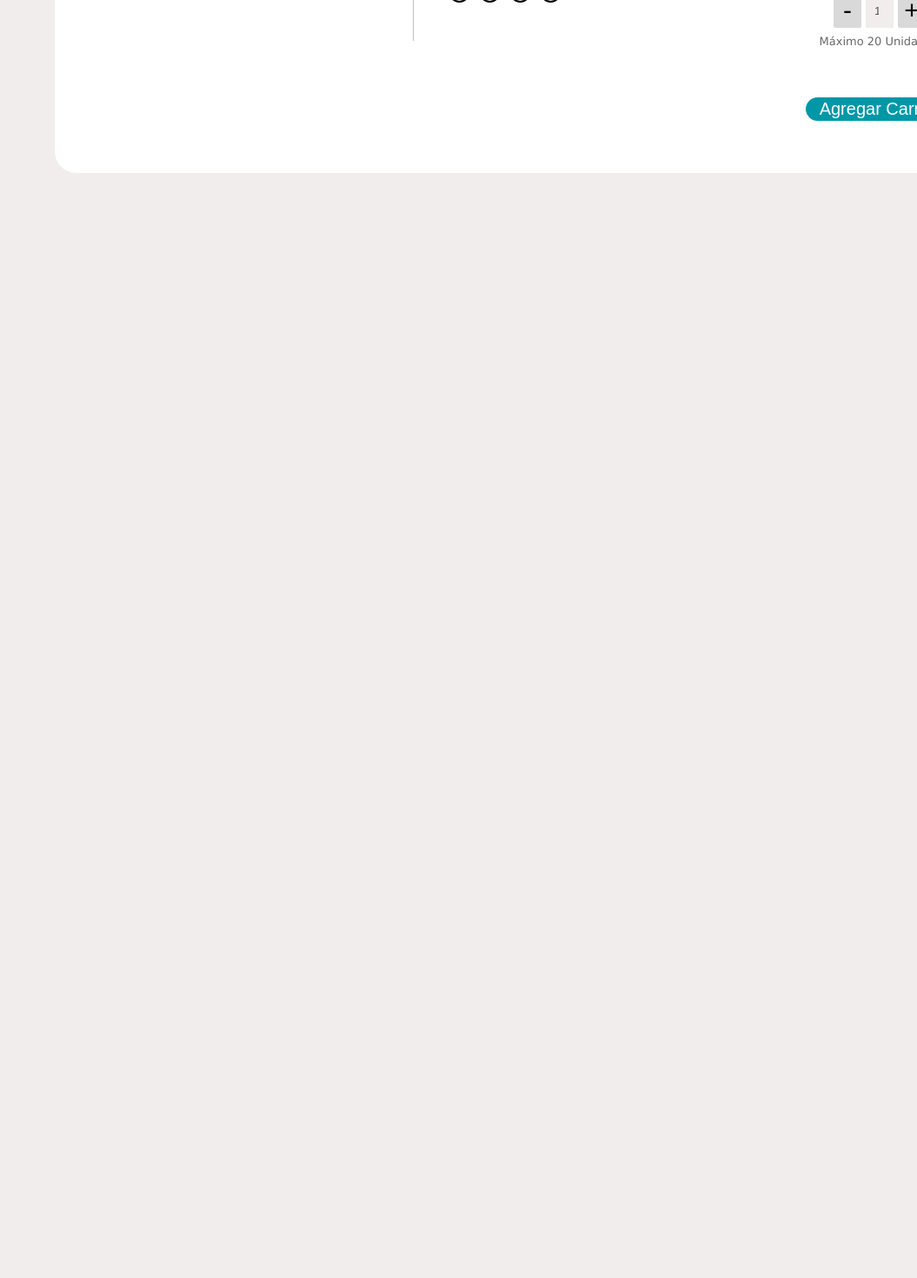
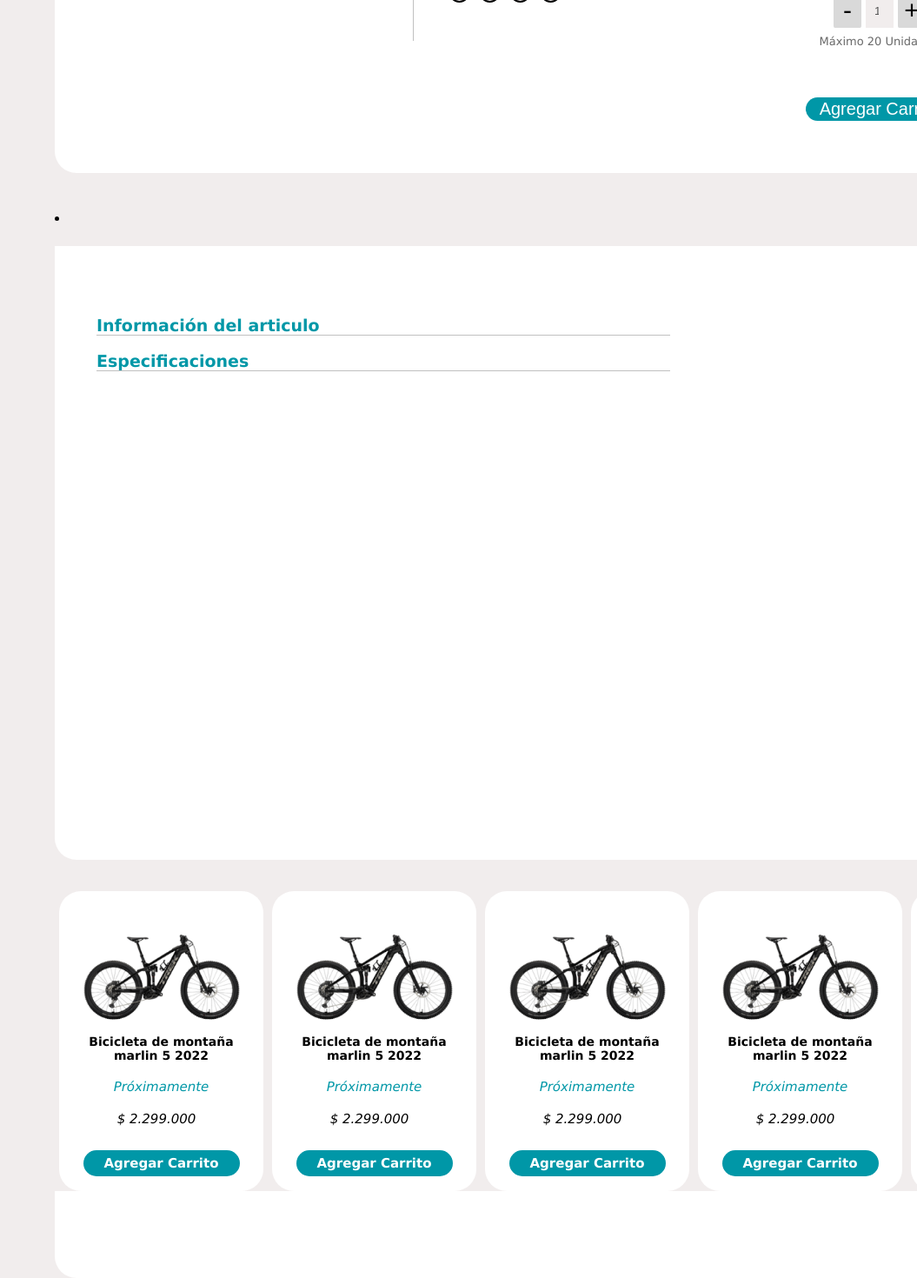
Before and after one commit to EDISON1606/BikeStore, a React (Vite) app in the folder Frontend/: page /detail in a window 1280 px wide. Shown: the part 381-1851 px from the top of the page at 87% size, without its empty margins (225-1280 px from the left). Before the commit the page ends 800 px from the top, so only its background shows below. Built offline with nearby package versions, Linux system fonts and the light colour scheme.

Commit message:
avance detalle

```diff
--- a/Frontend/src/CSS/Cards.css
+++ b/Frontend/src/CSS/Cards.css
@@ -193,8 +193,7 @@ input{
     gap: 20px;
     margin-top: 150px;
     position: relative;
-    right: 102rem;
-
+    right: 100rem;
 }
 .btn{
 
@@ -213,7 +212,7 @@ input{
    }
 
 
-.cards-products{
+.cards-products {
     width: 215px;
     height: 325px;
     background-color: #FFFF;
@@ -246,8 +245,20 @@ button{
  .show{
     display: block;
  }
-
-
+@media screen and (max-width:1669px) {
+    .products {
+        grid-template-columns: repeat(3, 1fr);
+        margin-left: 5px;
+        right: 91rem;
+    }
+}
+@media screen and (max-width:1300px){
+    .products {
+        grid-template-columns: repeat(3, 1fr);
+        margin-left: 5px;
+        right: 75rem;
+    }
+}
 @media screen and (max-width: 1284px){
 
     .products {
@@ -255,6 +266,11 @@ button{
         margin-left: 5px;
         right: 87rem;
     }
+    .opcion_dos{
+
+        position: relative;
+        right: 12rem;
+}
 
     .list{
         margin-right: 55px;
@@ -273,7 +289,13 @@ button{
         right: 11rem;
     }
 
-
+    }
+    @media screen and (max-width:1050px){
+        .products {
+            grid-template-columns: repeat(3, 1fr);
+            margin-left: 5px;
+            right: 75rem;
+        }
     }
 @media screen and (max-width: 1024px){
     .menu h6{
--- a/Frontend/src/CSS/Cards_detail.css
+++ b/Frontend/src/CSS/Cards_detail.css
@@ -32,7 +32,7 @@
     top: -13rem;
     width: 302px;
 }
-.bici2 {
+.bici1 {
     width: 300px;
     position: relative;
     left: 7rem;
@@ -180,3 +180,107 @@
     left: 2rem;
     top: 1rem;
 }
+.product_caro h4{
+    background-color: transparent;
+    font-family: Verdana, Geneva, Tahoma, sans-serif;
+    color: black;
+    font-size: 14px;
+    font-weight: bold;
+
+}
+.product_caro{
+    width: 215px;
+    height: 325px;
+    background-color: #FFFF;
+    border-radius: 25px;
+    text-align: center;
+    margin-left: 5px;
+    padding: 10px;
+    margin-top: 35px;
+    margin-right: 5px;
+    display: grid;
+    gap: 5px;
+}
+.btn3{
+    background-color: #0097A7;
+    color: white;
+    font-family: Verdana, Geneva, Tahoma, sans-serif;
+    font-weight: bold;
+    margin: auto;
+    border: transparent;
+    height: 30px;
+    width: 180px;
+    justify-content: center;
+    border-radius: 50px;
+    font-size: 15px;
+    display: flex;
+}
+.bici2{
+    width: 180px;
+    margin: auto;
+}
+.product_caro h3{
+    background-color: transparent;
+    font-family: Verdana, Geneva, Tahoma, sans-serif;
+    color: black;
+    font-size: 15px;
+    font-style: italic;
+    left: 2rem;
+    position: relative;
+    top: 0rem;
+}
+.product_caro p{
+    background-color: transparent;
+    font-family: Verdana, Geneva, Tahoma, sans-serif;
+    color: #0097A7;
+    font-size: 15px;
+    position: relative;
+    font-style: italic;
+    top: 0rem;
+}
+.Carousel{
+    display: grid;
+    grid-template-columns: repeat(10,1fr);
+    margin-top: 1px;
+
+}
+.carousel_princ{
+    position: relative;
+    background-color: white;
+    border-radius: 25px;
+    width: 1245px;
+    height: 480px;
+    left: 0rem;
+    top: -3rem;
+
+}
+.informe{
+    position: relative;
+    background-color: white;
+    border-radius: 25px;
+    width: 1245px;
+    height: 770px;
+    left: 0rem;
+    top: -3rem;
+}
+.informe_bike h1{
+    font-size: 19px;
+    font-family: Verdana, Geneva, Tahoma, sans-serif;
+    background-color: white;
+    position: relative;
+    left: 3rem;
+    top: 9rem;
+    width: 660px;
+    color: #0097A7;
+    border-bottom: 1px solid silver;
+}
+
+.informe_bike p{
+    font-size: 15px;
+    font-family: Verdana, Geneva, Tahoma, sans-serif;
+    background-color: white;
+    position: relative;
+    left: 3rem;
+    top: 9rem;
+    width: 660px;
+}
--- a/Frontend/src/components/Cards_detail.jsx
+++ b/Frontend/src/components/Cards_detail.jsx
@@ -1,11 +1,12 @@
 import React from 'react'
 import Bici1 from '../img/bici1 31.png'
+import Bici2 from '../img/bici2 31.png'
 
 export default function Cards_detail (){
 
     return(
         <div className='cards_detail'>
-         <img src={Bici1} className='bici2'/>
+         <img src={Bici1} className='bici1'/>
          <h1>Bicicleta de montaña marlin 5  2022</h1>
          <h2>Vendido por BikeStore</h2>
          <h3>$ 2.299.000</h3>
@@ -61,6 +62,59 @@ export default function Cards_detail (){
 
                 </div>
                 <button className='btn2'>Agregar Carrito</button>
+
+
+                <div className='informe'>
+                    <div className='informe_bike'>
+                        <h1>Información del articulo</h1>
+                        <li>
+                            <p></p>
+                            <p></p>
+                        </li>
+                        <h1>Especificaciones</h1>
+                    </div>
+                </div>
+
+                     <div className='carousel_princ'>
+                      <div className='Carousel'>
+                    <div className='product_caro'>
+                    <img src={Bici2} className='bici2' />
+                        <h4>Bicicleta de montaña marlin 5  2022</h4>
+                        <p>Próximamente</p>
+                        <h3>$ 2.299.000</h3>
+                        <button className='btn3'>Agregar Carrito</button>
+                    </div>
+                    <div className='product_caro'>
+                    <img src={Bici2} className='bici2' />
+                        <h4>Bicicleta de montaña marlin 5  2022</h4>
+                        <p>Próximamente</p>
+                        <h3>$ 2.299.000</h3>
+                        <button className='btn3'>Agregar Carrito</button>
+                    </div>
+                    <div className='product_caro'>
+                    <img src={Bici2} className='bici2' />
+                        <h4>Bicicleta de montaña marlin 5  2022</h4>
+                        <p>Próximamente</p>
+                        <h3>$ 2.299.000</h3>
+                        <button className='btn3'>Agregar Carrito</button>
+                    </div>
+                    <div className='product_caro'>
+                    <img src={Bici2} className='bici2' />
+                        <h4>Bicicleta de montaña marlin 5  2022</h4>
+                        <p>Próximamente</p>
+                        <h3>$ 2.299.000</h3>
+                        <button className='btn3'>Agregar Carrito</button>
+                    </div>
+                    <div className='product_caro'>
+                    <img src={Bici2} className='bici2' />
+                        <h4>Bicicleta de montaña marlin 5  2022</h4>
+                        <p>Próximamente</p>
+                        <h3>$ 2.299.000</h3>
+                        <button className='btn3'>Agregar Carrito</button>
+                    </div>
+
+                </div>
+                </div>
         </div>
 
     );
```
